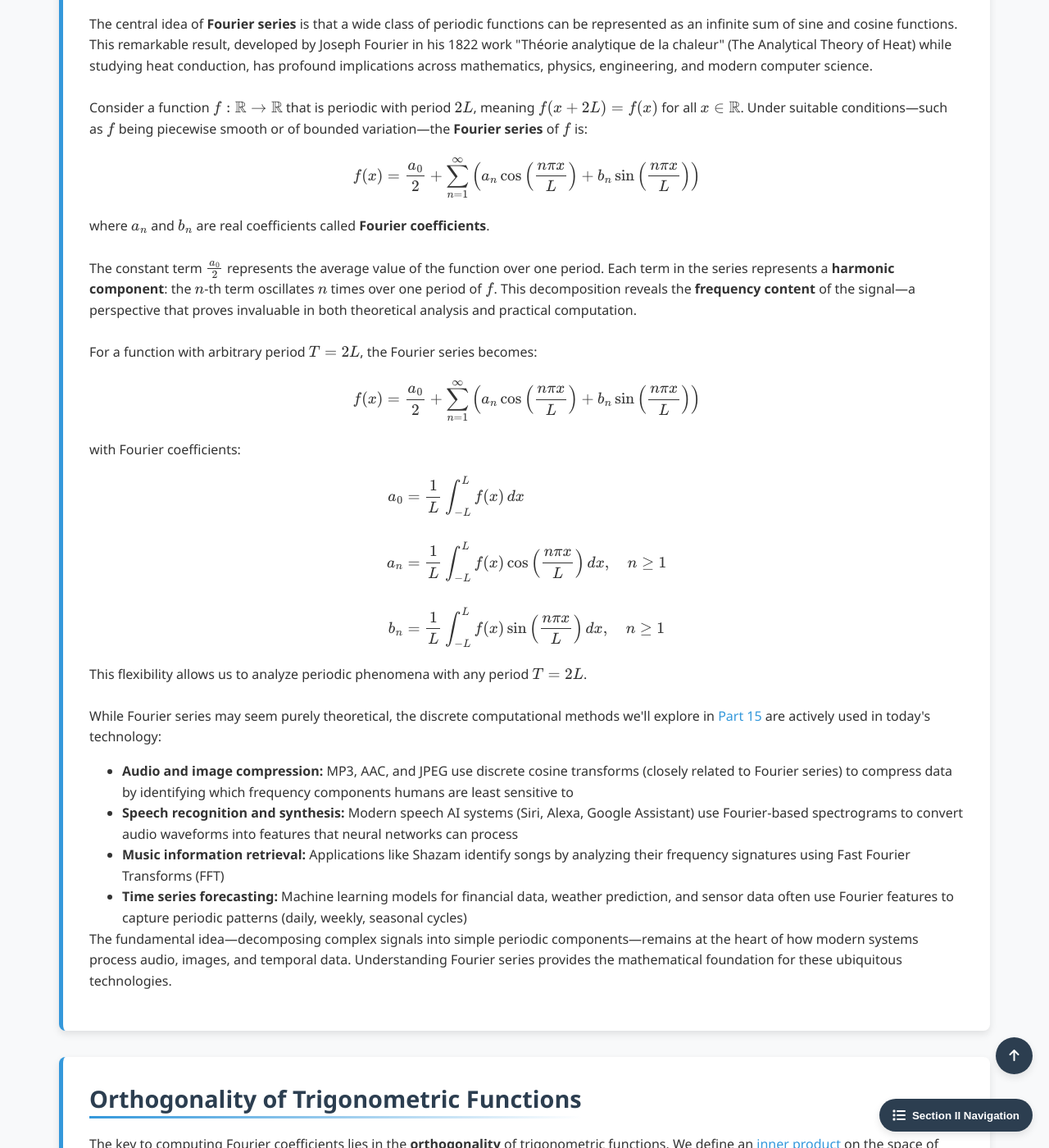
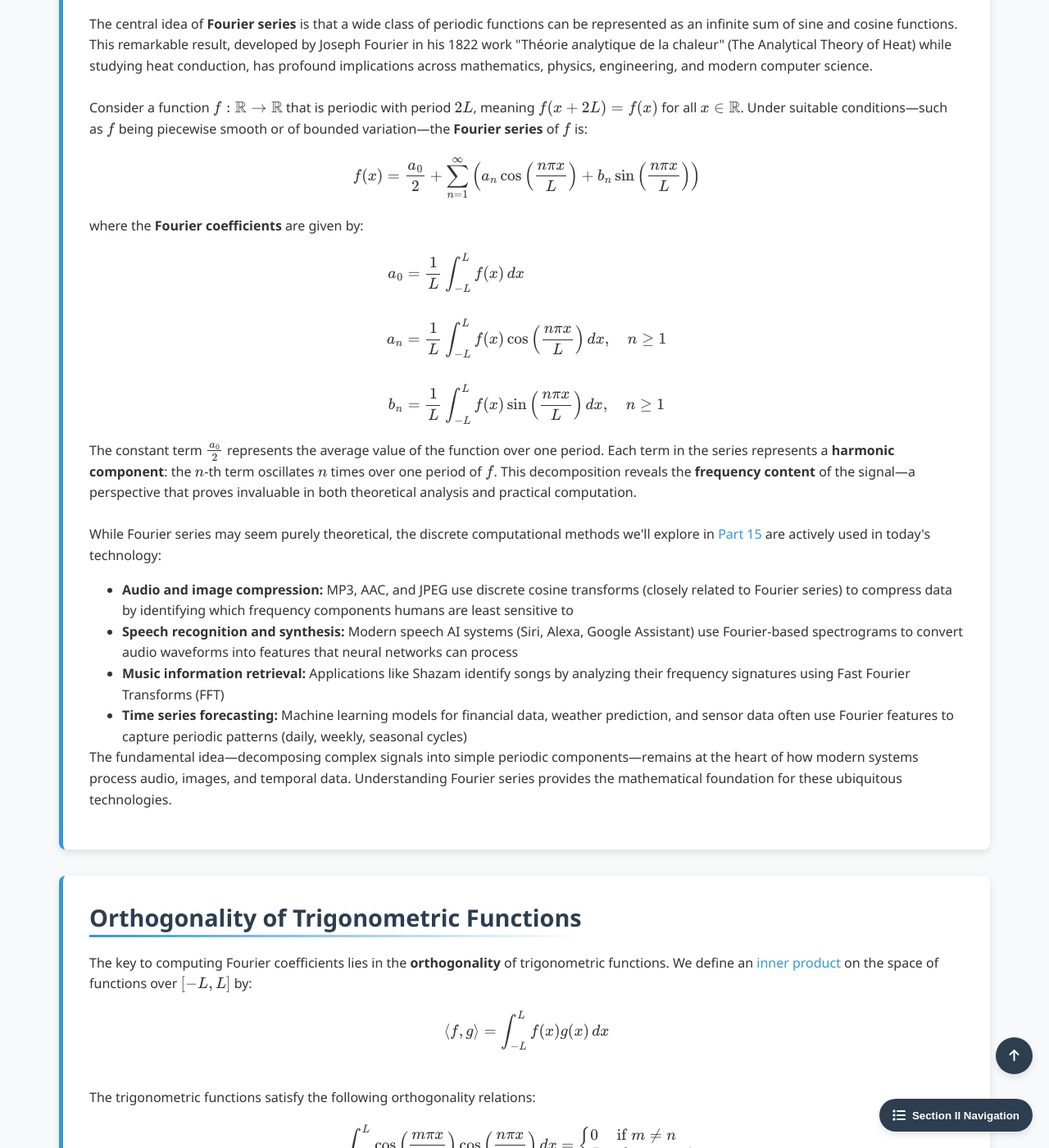
Before and after one commit to Yusukey01/yusukey01.github.io, a Jekyll site: the page built from Mathematics/Calculus/fourier_series.html, in a window 1280 px wide and 1400 px high, scrolled down 732 px. Shown: the whole window at 82% size. Built offline with Jekyll 4.4.1, drawn with Linux system fonts in a browser that asks for light colours.

```diff
--- a/Mathematics/Calculus/fourier_series.html
+++ b/Mathematics/Calculus/fourier_series.html
@@ -124,18 +124,7 @@ uses_python: false
                     \[
                     f(x) = \frac{a_0}{2} + \sum_{n=1}^{\infty} \left( a_n \cos\left(\frac{n\pi x}{L}\right) + b_n \sin\left(\frac{n\pi x}{L}\right) \right)
                     \]
-                    where \(a_n\) and \(b_n\) are real coefficients called <strong>Fourier coefficients</strong>.
-                    <br><br>
-                    The constant term \(\frac{a_0}{2}\) represents the average value of the function over one period.
-                    Each term in the series represents a <strong>harmonic component</strong>: the \(n\)-th term oscillates \(n\) times
-                    over one period of \(f\). This decomposition reveals the <strong>frequency content</strong> of the signal—a
-                    perspective that proves invaluable in both theoretical analysis and practical computation.
-                    <br><br>
-                    For a function with arbitrary period \(T = 2L\), the Fourier series becomes:
-                    \[
-                    f(x) = \frac{a_0}{2} + \sum_{n=1}^{\infty} \left( a_n \cos\left(\frac{n\pi x}{L}\right) + b_n \sin\left(\frac{n\pi x}{L}\right) \right)
-                    \]
-                    with Fourier coefficients:
+                    where the <strong>Fourier coefficients</strong> are given by:
                     \[
                     \begin{align*}
                     a_0 &= \frac{1}{L} \int_{-L}^{L} f(x) \, dx \\\\
@@ -143,7 +132,10 @@ uses_python: false
                     b_n &= \frac{1}{L} \int_{-L}^{L} f(x)\sin\left(\frac{n\pi x}{L}\right) \, dx, \quad n \geq 1
                     \end{align*}
                     \]
-                    This flexibility allows us to analyze periodic phenomena with any period \(T = 2L\).
+                    The constant term \(\frac{a_0}{2}\) represents the average value of the function over one period.
+                    Each term in the series represents a <strong>harmonic component</strong>: the \(n\)-th term oscillates \(n\) times
+                    over one period of \(f\). This decomposition reveals the <strong>frequency content</strong> of the signal—a
+                    perspective that proves invaluable in both theoretical analysis and practical computation.
 
                     <br><br>
                     While Fourier series may seem purely theoretical, the discrete computational methods we'll explore in
```
